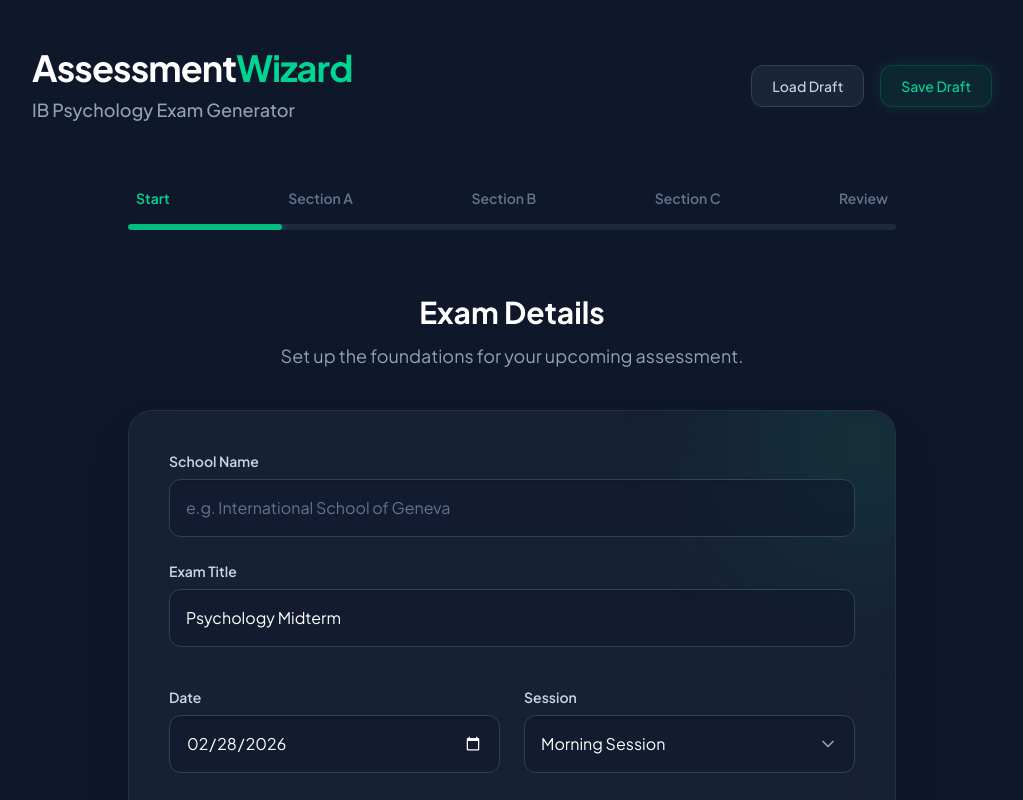
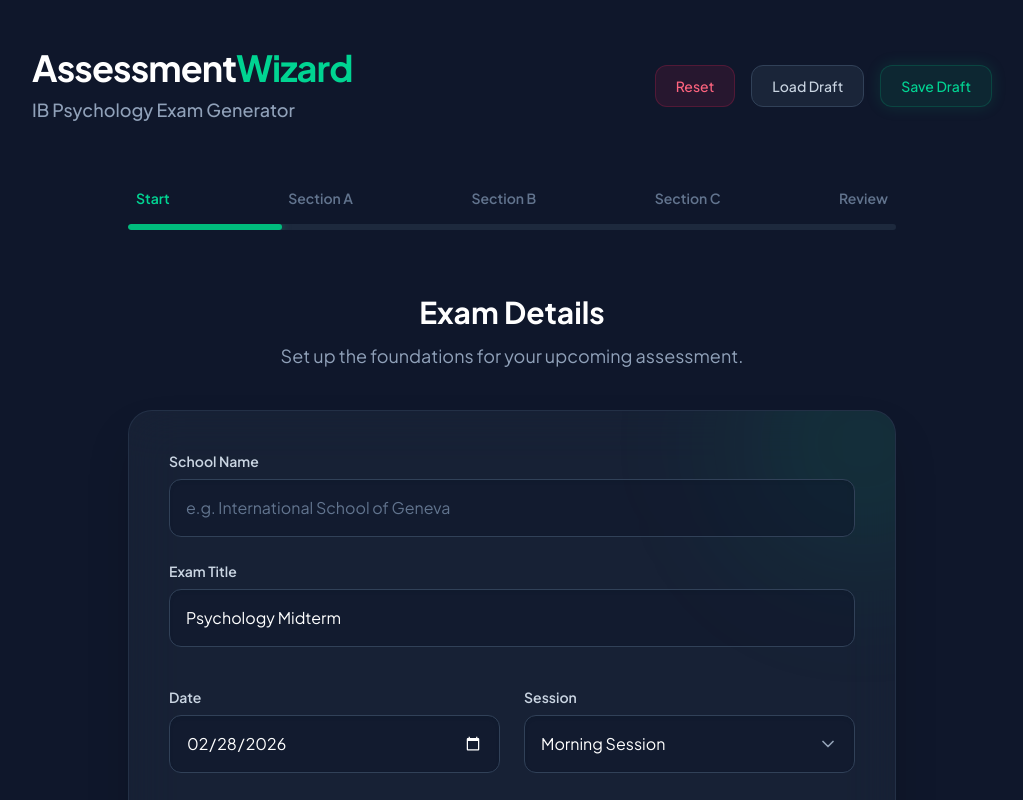
Before and after one commit to mindcoder9033/assessment-wizard, a React app in the folder frontend/: page / in a window 1280 px wide. Shown: the top 800 px of the page, without its empty margins (128-1151 px from the left). Built offline with nearby package versions, Linux system fonts and the light colour scheme; no server answers; the HTML template or start-up script is replaced by a standard one.

Commit message:
reset button

```diff
--- a/frontend/src/App.tsx
+++ b/frontend/src/App.tsx
@@ -9,6 +9,7 @@ function App() {
   const saveExam = useAppStore((state) => state.saveExam);
   const loadExam = useAppStore((state) => state.loadExam);
   const setStep = useAppStore((state) => state.setStep);
+  const reset = useAppStore((state) => state.reset);
 
   const isPaper2 = paperData.coverPage.paperType === 'Paper 2';
 
@@ -18,6 +19,12 @@ function App() {
 
   const handleLoadDraft = async () => {
     await loadExam('preview-draft-1');
+  };
+
+  const handleReset = () => {
+    if (window.confirm('Are you sure you want to reset? All unsaved progress will be lost.')) {
+      reset();
+    }
   };
 
   const renderStep = () => {
@@ -54,6 +61,12 @@ function App() {
 
           {/* Persistence Controls */}
           <div className="flex gap-4">
+            <button
+              onClick={handleReset}
+              className="px-5 py-2.5 bg-rose-500/10 text-rose-400 border border-rose-500/20 rounded-xl hover:bg-rose-500/20 hover:border-rose-500/40 focus:outline-none focus:ring-2 focus:ring-offset-2 focus:ring-offset-slate-900 focus:ring-rose-500 font-medium text-sm transition-all duration-200"
+            >
+              Reset
+            </button>
             <button
               onClick={handleLoadDraft}
               className="px-5 py-2.5 bg-slate-800/80 border border-slate-700 text-slate-300 rounded-xl hover:bg-slate-700 hover:text-white hover:border-slate-600 focus:outline-none focus:ring-2 focus:ring-offset-2 focus:ring-offset-slate-900 focus:ring-emerald-500 font-medium text-sm transition-all duration-200"
```
